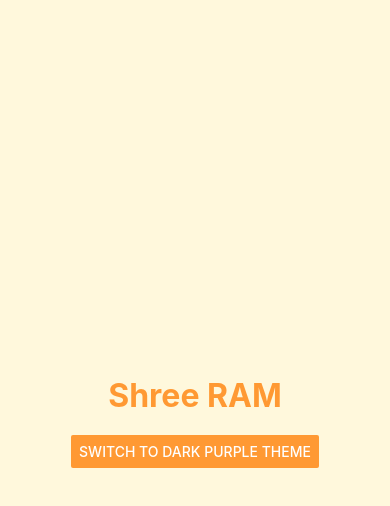
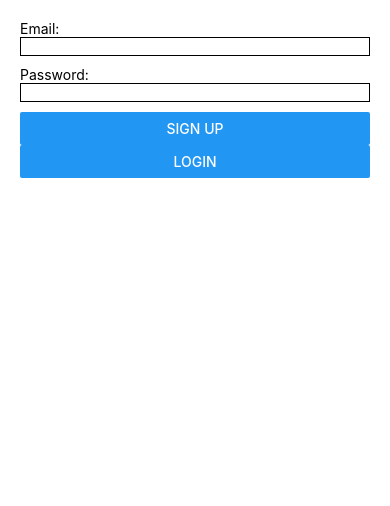
Before and after one commit to UDAYFF10p/Shree-RAM, a React Native app: screen / in a window 390 px wide. Shown: the top 506 px of the page. Built offline with nearby package versions, Linux system fonts and the light colour scheme.

Commit message:
Update App.js

```diff
--- a/App.js
+++ b/App.js
@@ -1,52 +1,45 @@
-import app from "./firebase";
-import React, { useState } from 'react';
-import { View, Text, StyleSheet, Button } from 'react-native';
-import { StatusBar } from 'expo-status-bar';
+// App.js
+import React, { useState } from "react";
+import { View, TextInput, Button, Text } from "react-native";
+import app from "./firebase"; // 👈 our Firebase connection
+import { getAuth, createUserWithEmailAndPassword, signInWithEmailAndPassword } from "firebase/auth";
+
+const auth = getAuth(app);
 
 export default function App() {
-  const [theme, setTheme] = useState('hindu'); // default theme
+  const [email, setEmail] = useState("");
+  const [password, setPassword] = useState("");
+  const [message, setMessage] = useState("");
 
-  const styles = theme === 'hindu' ? hinduStyles : darkPurpleStyles;
+  const signUp = () => {
+    createUserWithEmailAndPassword(auth, email, password)
+      .then(userCredential => {
+        setMessage(`Signed up: ${userCredential.user.email}`);
+      })
+      .catch(error => {
+        setMessage(error.message);
+      });
+  };
+
+  const login = () => {
+    signInWithEmailAndPassword(auth, email, password)
+      .then(userCredential => {
+        setMessage(`Logged in: ${userCredential.user.email}`);
+      })
+      .catch(error => {
+        setMessage(error.message);
+      });
+  };
 
   return (
-    <View style={styles.container}>
-      <Text style={styles.title}>Shree RAM</Text>
-      <Button
-        title={`Switch to ${theme === 'hindu' ? 'Dark Purple' : 'Hindu'} Theme`}
-        onPress={() => setTheme(theme === 'hindu' ? 'dark' : 'hindu')}
-        color={theme === 'hindu' ? '#ff9933' : '#800080'}
-      />
-      <StatusBar style="auto" />
+    <View style={{ padding: 20 }}>
+      <Text>Email:</Text>
+      <TextInput style={{ borderWidth: 1, marginBottom: 10 }} value={email} onChangeText={setEmail} />
+      <Text>Password:</Text>
+      <TextInput style={{ borderWidth: 1, marginBottom: 10 }} secureTextEntry value={password} onChangeText={setPassword} />
+      <Button title="Sign Up" onPress={signUp} />
+      <Button title="Login" onPress={login} />
+      <Text style={{ marginTop: 10 }}>{message}</Text>
     </View>
   );
-}
-
-const hinduStyles = StyleSheet.create({
-  container: {
-    flex: 1,
-    backgroundColor: '#fff8dc', // light saffron
-    alignItems: 'center',
-    justifyContent: 'center',
-  },
-  title: {
-    fontSize: 32,
-    fontWeight: 'bold',
-    color: '#ff9933', // saffron orange
-    marginBottom: 20,
-  },
-});
-
-const darkPurpleStyles = StyleSheet.create({
-  container: {
-    flex: 1,
-    backgroundColor: '#1a001a', // dark purple
-    alignItems: 'center',
-    justifyContent: 'center',
-  },
-  title: {
-    fontSize: 32,
-    fontWeight: 'bold',
-    color: '#cc99ff', // neon purple
-    marginBottom: 20,
-  },
-});
+    }
```
